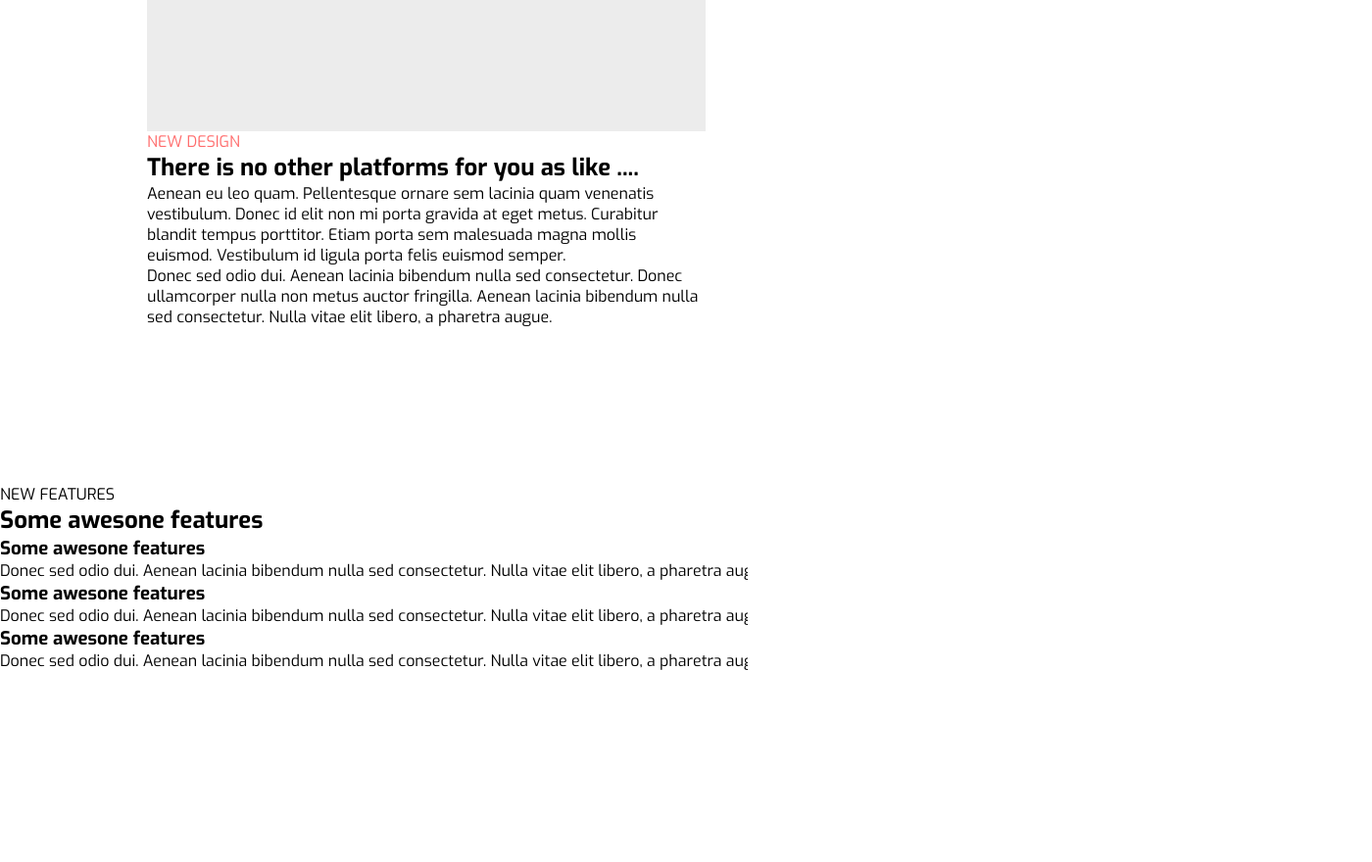
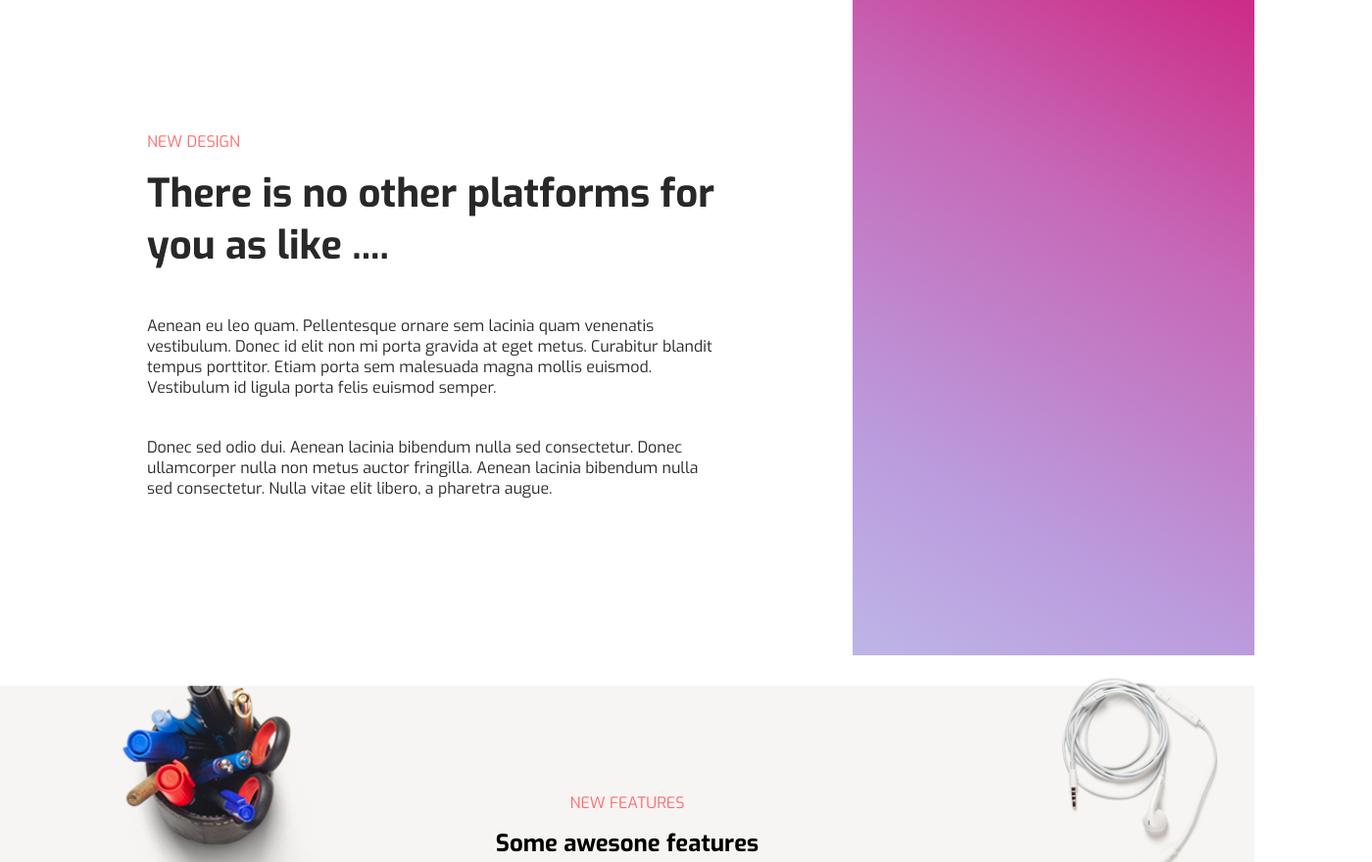
Before and after one commit to Shimmaksim/goit-fe-course, a plain HTML site: page modul_3_1/index.html in a window 1280 px wide. Shown: the part 1000-1880 px from the top of the page at 98% size, 1400 px wide, since content can reach past the window. Before the commit the page ends 1685 px from the top, so only its background shows below. Drawn offline with Linux system fonts and the light colour scheme.

Commit message:
modul-3-beta

```diff
--- a/modul_3_1/css/style.css
+++ b/modul_3_1/css/style.css
@@ -50,28 +50,127 @@ background-attachment: fixed;
 }
 
 main{
-    width: 1400px;
+    /* width: 1400px; */
     margin: 0 auto;
 
 }
 
-.new-section{
-    background-color: white;
-}
-.new-design{
-    padding-top: 200px  ;
-    margin: 0px 140px 160px 150px;
-    width: 570px;
-    background-color: #ececec;
-
-
+ .design{
+    background-image: linear-gradient(to right top, #e0e7f1, #bfc4ed, #bb9bdd, #c668b7, #ce1d7b);
+    /* background-repeat: no-repeat; */
+    /* background-size: cover; */
+    /* background-attachment: fixed; */
 }
 
-.new-design_subtitle{
+.new-design{
+    padding: 200px 140px 160px 150px;
+    width: 870px;
+    background-color: #fff;
+}
+
+.new-design_subtitle, .features_subtitle{
     font-size: 16px;
     color: rgba(255, 109, 109, 255);
     text-align: left;
     text-transform: uppercase;
     display: block;
     font-weight: 400;
+    margin-bottom: 16px;
 }
+
+.new-design_title{
+    font-size: 40px;
+    color: rgba(40, 40, 40, 255);
+    text-align: left;
+    margin-bottom: 45px;
+}
+.new-design_text{
+    font-size: 16px;
+    color: rgba(40, 40, 40, 255);
+    text-align: left;
+    margin-bottom: 40px;
+}
+.new-design_text:last-child{
+   margin-bottom: 0px;
+}
+
+.feature{
+    background-image: url(../img/BG3.png);
+    background-repeat: no-repeat;
+    background-size: cover;
+    padding: 140px 0 184px;
+
+}
+.features_subtitle{
+    text-align: center;
+    margin-bottom: 15px;
+}
+
+.feature-title{
+    text-align: center;
+    margin-bottom: 90px;
+}
+
+.feature-list{
+list-style: none;
+width: 1130px;
+margin: 0 auto;
+}
+
+.feature_title-item{
+display: inline-block;
+width: 342px;
+margin-right: 46px;
+
+}
+
+.feature_title-item:last-child{
+    margin-right: 0px;
+}
+
+.feature_title-item h3{
+    font-weight: 400;
+    font-size: 22px;
+    color: rgba(40, 40, 40, 255);
+    text-align: center;
+    margin-bottom: 19px;
+}
+
+.feature_title-item p{
+    font-weight: 400;
+    font-size: 16px;
+    color: rgba(40, 40, 40, 255);
+    text-align: center;
+
+
+}
+
+.feature_title-item:nth-child(2)::before{
+    content:'';
+    margin: 0 auto 30px;
+    display: block;
+    width: 65px;
+    height: 65px;
+    background-image: url(../img/airplane@1X.png);
+
+}
+
+.feature_title-item:nth-child(1)::before{
+    content:'';
+    margin: 0 auto 30px;
+    display: block;
+    width: 65px;
+    height: 65px;
+    background-image: url(../img/picture@1X.png);
+
+}
+
+.feature_title-item:nth-child(3)::before{
+    content:'';
+    margin: 0 auto 30px;
+    display: block;
+    width: 65px;
+    height: 65px;
+    background-image: url(../img/bulb@1X.png);
+
+}
--- a/modul_3_1/index.html
+++ b/modul_3_1/index.html
@@ -15,8 +15,8 @@
         <span class="heder-note">* No need to add cards details</span>
     </header>
    <main>
-       <section class="new-design">
-        <div class="new-section">
+       <section class="design">
+        <div class="new-design">
            <span class="new-design_subtitle">NEW DESIGN</span>
            <h2 class="new-design_title">There is no other platforms for you as like ....</h2>
            <p class="new-design_text">Aenean eu leo quam. Pellentesque ornare sem lacinia quam venenatis vestibulum. Donec id elit non mi porta gravida at eget metus. Curabitur blandit tempus porttitor. Etiam porta sem malesuada magna mollis euismod. Vestibulum id ligula porta felis euismod semper.</p>
@@ -29,15 +29,15 @@
            <h2 class="feature-title">Some awesone features</h2>
            <ul class="feature-list">
                <li class="feature_title-item">
-                  <h3>Some awesone features</h3>
+                  <h3 class="first">Some awesone features</h3>
                   <p>Donec sed odio dui. Aenean lacinia bibendum nulla sed consectetur. Nulla vitae elit libero, a pharetra augue.</p>
                </li>
                <li class="feature_title-item">
-                  <h3>Some awesone features</h3>
+                  <h3 class="second">Some awesone features</h3>
                   <p>Donec sed odio dui. Aenean lacinia bibendum nulla sed consectetur. Nulla vitae elit libero, a pharetra augue.</p>
                </li>
                <li class="feature_title-item">
-                  <h3>Some awesone features</h3>
+                  <h3 class="">Some awesone features</h3>
                   <p>Donec sed odio dui. Aenean lacinia bibendum nulla sed consectetur. Nulla vitae elit libero, a pharetra augue.</p>
                </li>
            </ul>
--- a/module_3/css/style.css
+++ b/module_3/css/style.css
@@ -16,9 +16,10 @@
 .nav{
     list-style: none;
     margin: 0 auto;
-    width: 1100px;
+    width: 666px;
     margin-top: 77px;
-    margin-left: 265px;
+
+
     margin-bottom: 103px;
 }
 
@@ -40,17 +41,17 @@ a{
 }
 
 .main{
-    width: 1200px;
+    width:904px;
     margin: 100px auto 0;
 }
 
-div{
+.block{
     display: inline-block;
     width: 420px;
     margin-bottom: 136px;
 }
 
-img{
+.photo{
     width: 420px;
     height: 280px;
 }
@@ -59,14 +60,10 @@ img{
     margin-left: 60px;
 }
 
-.five{
-    margin-bottom: 20px;
+.block:nth-child(n+5){
+    margin-bottom:  0px;
 }
 
-.six{
-    margin-left: 60px;
-    margin-bottom: 20px;
-}
 
 .lifestyle{
     font-size: 14px;
@@ -76,7 +73,7 @@ img{
     margin: 31px 0 28px;
     font-family: 'Playfair Display', serif;
 }
-h3{
+.h3{
     font-size: 30px;
     color: rgba(98, 98, 98, 255);
     text-align: left;
@@ -84,17 +81,15 @@ h3{
     font-family: 'Playfair Display', serif;
 }
 
-p{
+.text{
     font-size: 14px;
     color: rgba(98, 98, 98, 255);
     text-align: left;
     font-family: 'Playfair Display', serif;
 }
 
-.button{
-    display: block;
-   margin: 20px 365px;
-}
+
+
 
 .footer-button{
     font-size: 20px;
@@ -102,4 +97,5 @@ p{
     text-align: center;
     padding: 21px 34px;
     font-family: 'Playfair Display', serif;
+    margin: 54px 370px 70px 370px;
 }
```
Also changed, not shown: module_3/index.html (+32 -30 lines), modul_3_1/img/BG3.png (added), modul_3_1/img/Coffee Cup@1X.png (added), modul_3_1/img/Earphones@1X.png (added), modul_3_1/img/Pen holder@1X.png (added), modul_3_1/img/airplane@1X.png (added), modul_3_1/img/bulb@1X.png (added), modul_3_1/img/macbook@1X.png (added), modul_3_1/img/picture@1X.png (added).
